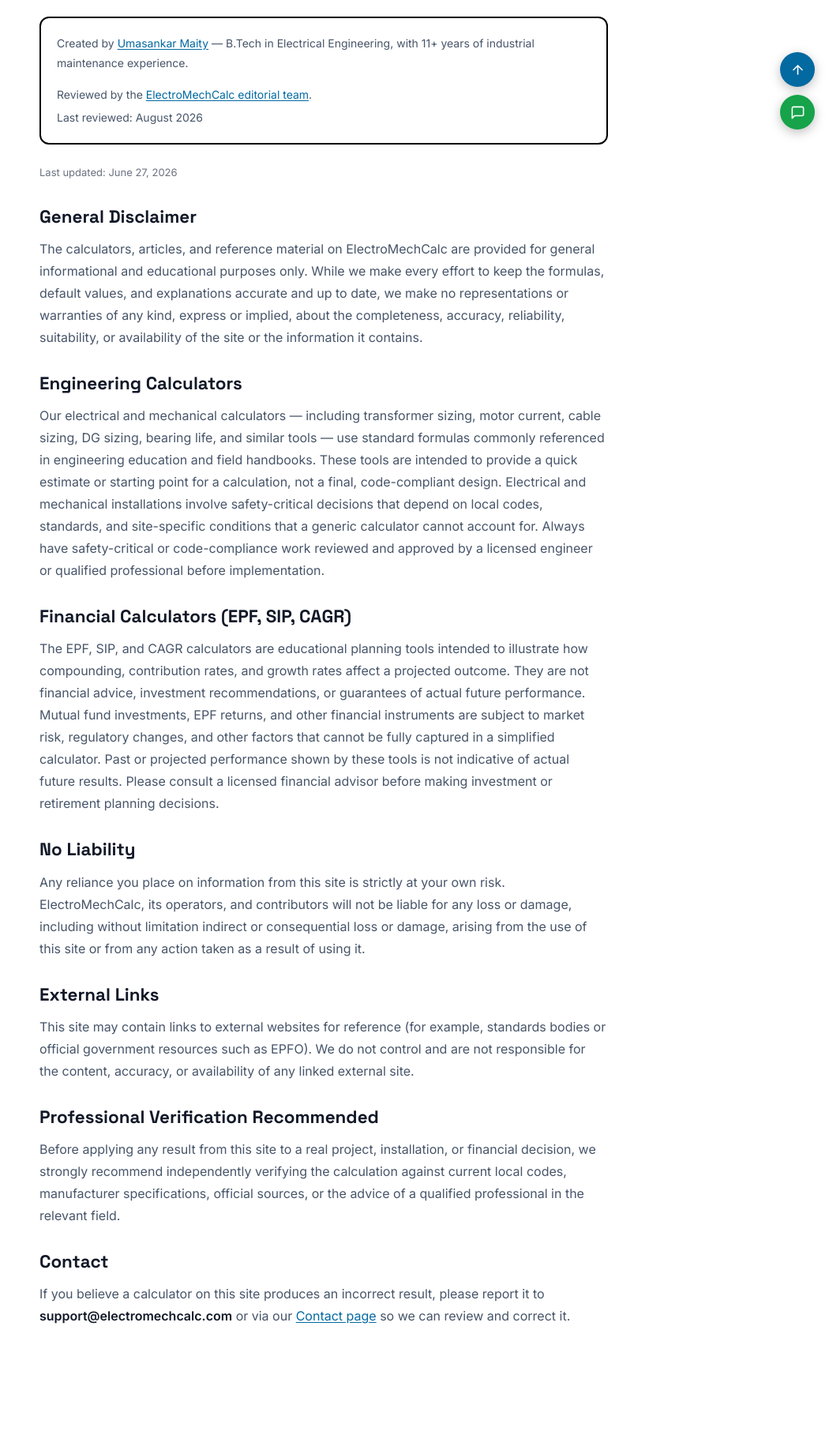
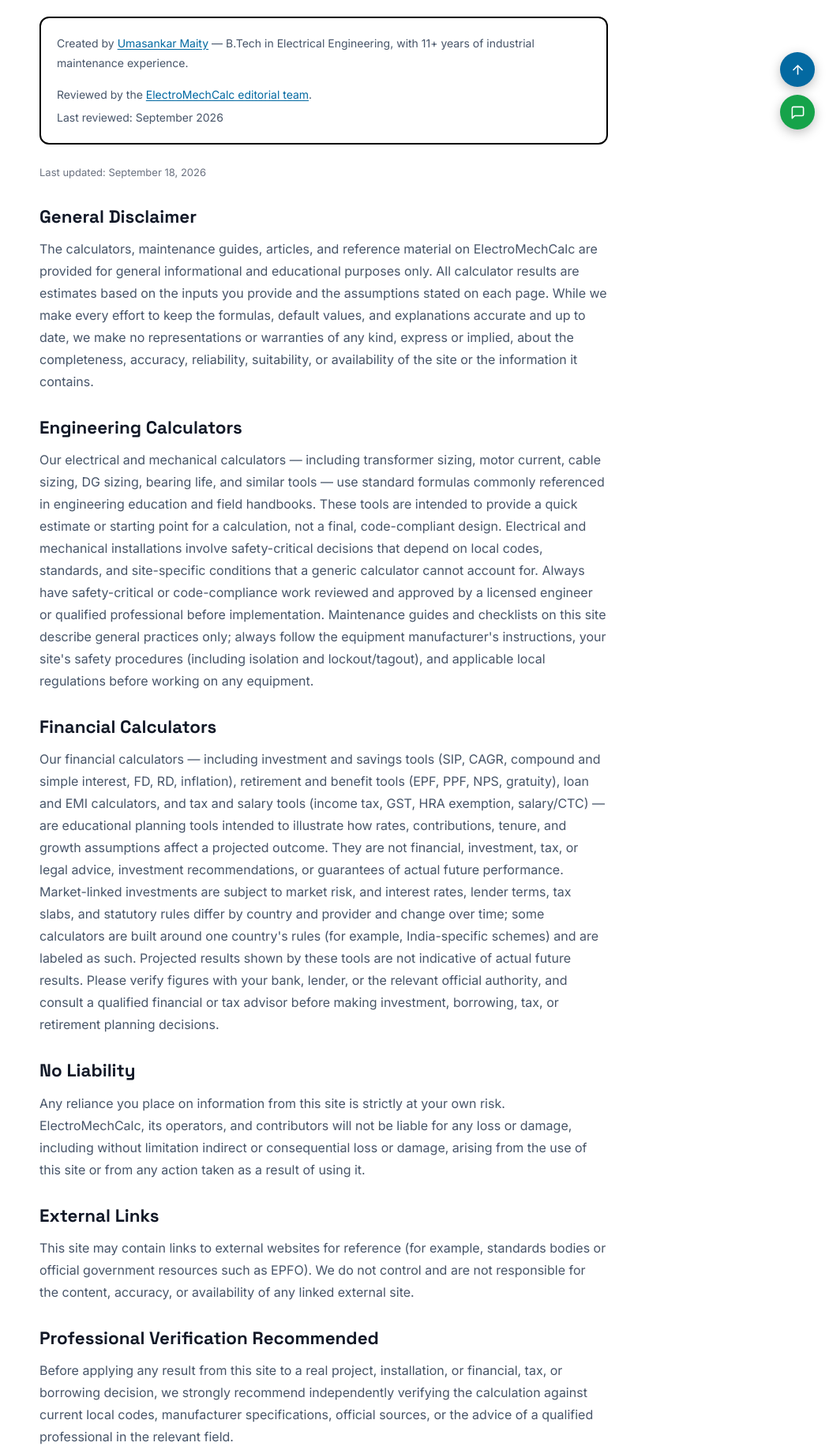
Before and after one commit to umasankarmaity92-lab/electromechcalc, a website: page disclaimer.html in a window 1280 px wide. Shown: the part 560-2396 px from the top of the page at 79% size, without its empty margins (230-1280 px from the left). Before the commit the page ends 2312 px from the top, so only its background shows below. Drawn offline with Linux system fonts and the light colour scheme.

Commit message:
Update disclaimer.html

```diff
--- a/disclaimer.html
+++ b/disclaimer.html
@@ -19,7 +19,11 @@
 <meta property="og:description" content="Read ElectroMechCalc's disclaimer covering the limitations of our free electrical, mechanical, and financial planning calculators.">
 <meta property="og:url" content="https://www.electromechcalc.com/disclaimer">
 <meta property="og:image" content="https://www.electromechcalc.com/logo.png">
-<meta property="og:locale" content="en_IN">
+<meta property="og:locale" content="en_US">
+<meta property="og:locale:alternate" content="en_GB">
+<meta property="og:locale:alternate" content="en_IN">
+<meta property="og:locale:alternate" content="en_AU">
+<meta property="og:locale:alternate" content="en_CA">
 
 <!-- Twitter Card -->
 <meta name="twitter:card" content="summary_large_image">
@@ -280,24 +284,24 @@
   <div class="not-prose author-box bg-white rounded-xl p-4 md:p-5 mb-6 text-sm text-gray-600 space-y-1">
     <p>Created by <a href="/about" class="text-sky-600 underline">Umasankar Maity</a> — B.Tech in Electrical Engineering, with 11+ years of industrial maintenance experience.</p>
     <p>Reviewed by the <a href="/editorial-policy" class="text-sky-600 underline">ElectroMechCalc editorial team</a>.</p>
-    <p>Last reviewed: August 2026</p>
+    <p>Last reviewed: September 2026</p>
   </div>
 
-  <p style="font-size:13px;color:#6b7280;">Last updated: June 27, 2026</p>
+  <p style="font-size:13px;color:#6b7280;">Last updated: September 18, 2026</p>
 
   <h2 id="general">General Disclaimer</h2>
   <p>
-    The calculators, articles, and reference material on ElectroMechCalc are provided for general informational and educational purposes only. While we make every effort to keep the formulas, default values, and explanations accurate and up to date, we make no representations or warranties of any kind, express or implied, about the completeness, accuracy, reliability, suitability, or availability of the site or the information it contains.
+    The calculators, maintenance guides, articles, and reference material on ElectroMechCalc are provided for general informational and educational purposes only. All calculator results are estimates based on the inputs you provide and the assumptions stated on each page. While we make every effort to keep the formulas, default values, and explanations accurate and up to date, we make no representations or warranties of any kind, express or implied, about the completeness, accuracy, reliability, suitability, or availability of the site or the information it contains.
   </p>
 
   <h2 id="engineering">Engineering Calculators</h2>
   <p>
-    Our electrical and mechanical calculators — including transformer sizing, motor current, cable sizing, DG sizing, bearing life, and similar tools — use standard formulas commonly referenced in engineering education and field handbooks. These tools are intended to provide a quick estimate or starting point for a calculation, not a final, code-compliant design. Electrical and mechanical installations involve safety-critical decisions that depend on local codes, standards, and site-specific conditions that a generic calculator cannot account for. Always have safety-critical or code-compliance work reviewed and approved by a licensed engineer or qualified professional before implementation.
+    Our electrical and mechanical calculators — including transformer sizing, motor current, cable sizing, DG sizing, bearing life, and similar tools — use standard formulas commonly referenced in engineering education and field handbooks. These tools are intended to provide a quick estimate or starting point for a calculation, not a final, code-compliant design. Electrical and mechanical installations involve safety-critical decisions that depend on local codes, standards, and site-specific conditions that a generic calculator cannot account for. Always have safety-critical or code-compliance work reviewed and approved by a licensed engineer or qualified professional before implementation. Maintenance guides and checklists on this site describe general practices only; always follow the equipment manufacturer's instructions, your site's safety procedures (including isolation and lockout/tagout), and applicable local regulations before working on any equipment.
   </p>
 
-  <h2 id="financial">Financial Calculators (EPF, SIP, CAGR)</h2>
+  <h2 id="financial">Financial Calculators</h2>
   <p>
-    The EPF, SIP, and CAGR calculators are educational planning tools intended to illustrate how compounding, contribution rates, and growth rates affect a projected outcome. They are not financial advice, investment recommendations, or guarantees of actual future performance. Mutual fund investments, EPF returns, and other financial instruments are subject to market risk, regulatory changes, and other factors that cannot be fully captured in a simplified calculator. Past or projected performance shown by these tools is not indicative of actual future results. Please consult a licensed financial advisor before making investment or retirement planning decisions.
+    Our financial calculators — including investment and savings tools (SIP, CAGR, compound and simple interest, FD, RD, inflation), retirement and benefit tools (EPF, PPF, NPS, gratuity), loan and EMI calculators, and tax and salary tools (income tax, GST, HRA exemption, salary/CTC) — are educational planning tools intended to illustrate how rates, contributions, tenure, and growth assumptions affect a projected outcome. They are not financial, investment, tax, or legal advice, investment recommendations, or guarantees of actual future performance. Market-linked investments are subject to market risk, and interest rates, lender terms, tax slabs, and statutory rules differ by country and provider and change over time; some calculators are built around one country's rules (for example, India-specific schemes) and are labeled as such. Projected results shown by these tools are not indicative of actual future results. Please verify figures with your bank, lender, or the relevant official authority, and consult a qualified financial or tax advisor before making investment, borrowing, tax, or retirement planning decisions.
   </p>
 
   <h2 id="liability">No Liability</h2>
@@ -312,7 +316,7 @@
 
   <h2 id="verification">Professional Verification Recommended</h2>
   <p>
-    Before applying any result from this site to a real project, installation, or financial decision, we strongly recommend independently verifying the calculation against current local codes, manufacturer specifications, official sources, or the advice of a qualified professional in the relevant field.
+    Before applying any result from this site to a real project, installation, or financial, tax, or borrowing decision, we strongly recommend independently verifying the calculation against current local codes, manufacturer specifications, official sources, or the advice of a qualified professional in the relevant field.
   </p>
 
   <h2 id="contact">Contact</h2>
@@ -328,7 +332,7 @@
   "@type": "WebPage",
   "name": "Disclaimer | ElectroMechCalc",
   "url": "https://www.electromechcalc.com/disclaimer",
-  "dateModified": "2026-06-27",
+  "dateModified": "2026-09-18",
   "mainEntity": {
     "@type": "Organization",
     "name": "ElectroMechCalc",
```
